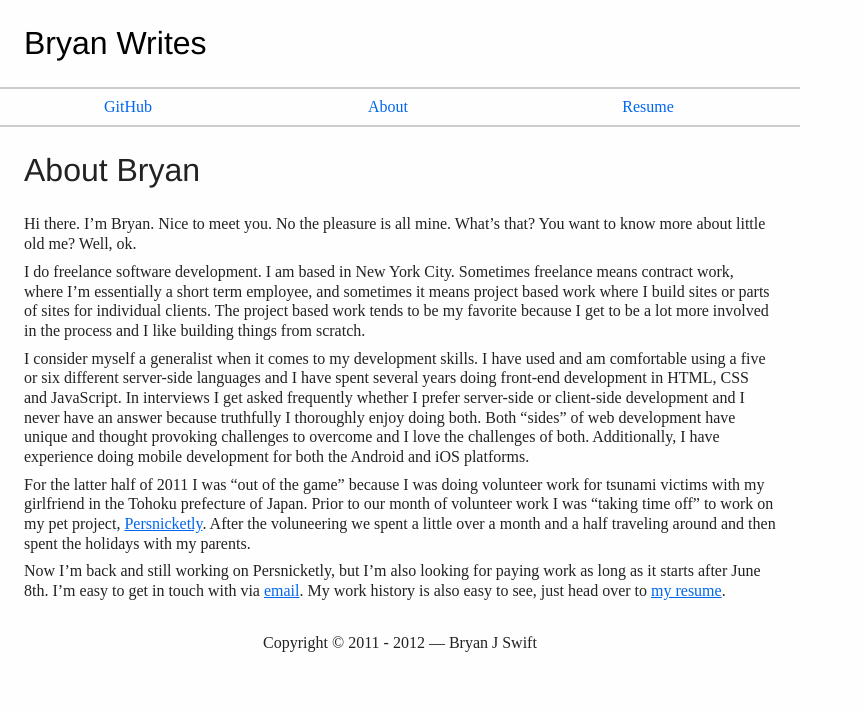
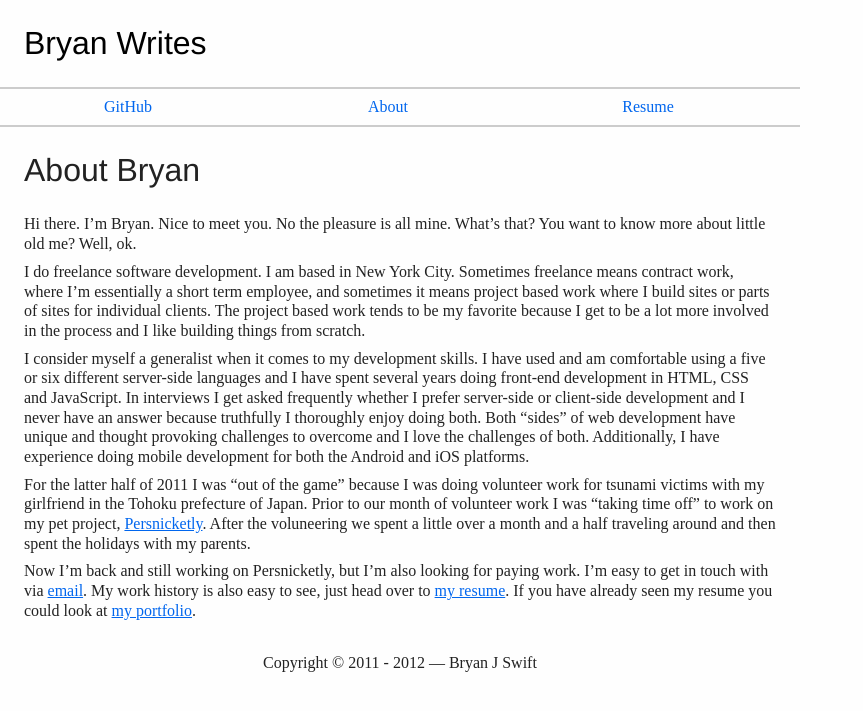
Before and after one commit to bryanjswift/bryanjswift.github.com, a Jekyll site: the page built from about/index.markdown, in a window 1280 px wide. Shown: the top 711 px of the page, without its empty margins (0-863 px from the left). Built offline with Jekyll 4.4.1, drawn with Linux system fonts in a browser that asks for light colours; comment, search, counter and statistics services are not loaded.

Commit message:
Take out June 8th and put in the portfolio link.
No reason to make changes to the portfolio and leave it impossible to
find. Right?

```diff
--- a/about/index.markdown
+++ b/about/index.markdown
@@ -12,4 +12,4 @@
 
 For the latter half of 2011 I was "out of the game" because I was doing volunteer work for tsunami victims with my girlfriend in the Tohoku prefecture of Japan. Prior to our month of volunteer work I was "taking time off" to work on my pet project, [Persnicketly](http://persnicketly.com). After the voluneering we spent a little over a month and a half traveling around and then spent the holidays with my parents.
 
-Now I'm back and still working on Persnicketly, but I'm also looking for paying work as long as it starts after June 8th. I'm easy to get in touch with via [email](mailto:bryan.j.swift@gmail.com). My work history is also easy to see, just head over to [my resume](/portfolio/resume.html).
+Now I'm back and still working on Persnicketly, but I'm also looking for paying work. I'm easy to get in touch with via [email](mailto:bryan.j.swift@gmail.com). My work history is also easy to see, just head over to [my resume](/portfolio/resume.html). If you have already seen my resume you could look at [my portfolio](/portfolio/).
```
